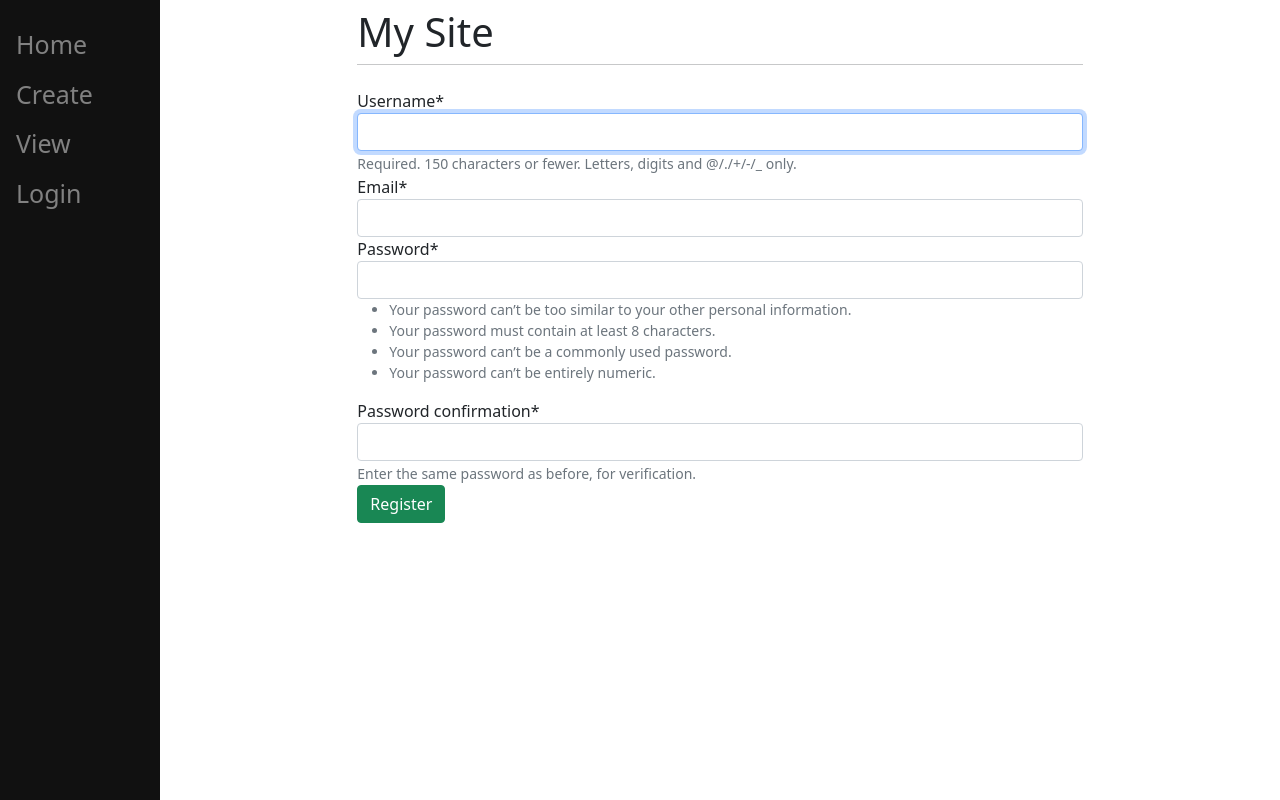
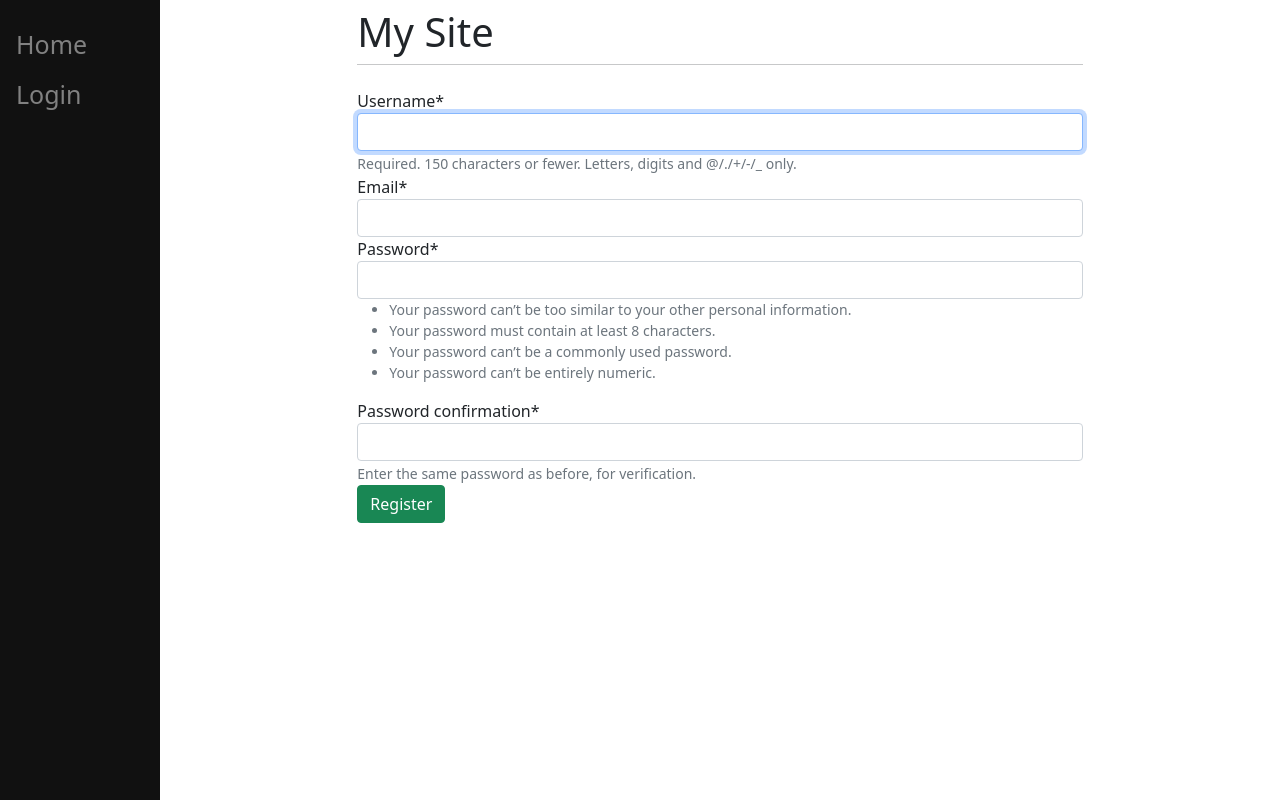
Before and after one commit to dannylty/orbital, a Django app: page /register/ in a window 1280 px wide. Run offline with Django 3.2, Linux system fonts and the light colour scheme; some libraries are stand-ins or nearby versions.

Commit message:
Add basewrapper to change sidenav based on auth

```diff
--- a/main/templates/main/base.html
+++ b/main/templates/main/base.html
@@ -30,6 +30,10 @@
 			margin-left: 160px;
 			padding: 0px 10px;
 		}
+
+		.crispyform {
+			max-width: 800px;
+		}
 	</style>
 
 	<link href="https://cdn.jsdelivr.net/npm/bootstrap@5.0.1/dist/css/bootstrap.min.css" rel="stylesheet" integrity="sha384-+0n0xVW2eSR5OomGNYDnhzAbDsOXxcvSN1TPprVMTNDbiYZCxYbOOl7+AMvyTG2x" crossorigin="anonymous">
@@ -37,14 +41,12 @@
 	<meta charset="utf-8">
     <meta name="viewport" content="width=device-width, initial-scale=1">
 
-	<title>{%block title %}My Website{% endblock %}</title>
+	<title>{% block wraptitle %}My Website{% endblock %}</title>
 </head>
 
 <body>
 	<div class="sidenav">
 		<a href="/home">Home</a>
-		<a href="/create">Create</a>
-		<a href="/view">View</a>
 		<a href="/login">Login</a>
 	</div>
 
@@ -53,7 +55,7 @@
 			<div class="col-8">
 				<h1 class="mt-2">My Site</h1>
 				<hr class="mt-0 mb-4">
-					{% block content %}
+					{% block wrapcontent %}
 					{% endblock %}
 			</div>
 		</div>
--- /dev/null
+++ b/main/templates/main/basewrapper.html
@@ -0,0 +1,25 @@
+<!-- Wraps base just to decide sidebar content based on auth status -->
+
+{% extends 'main/base.html' %}
+
+{% block wraptitle %}
+	{% block title %}My Website {% endblock %}
+{% endblock %}
+
+{% block wrapcontent %}
+	{% if user.is_authenticated %}
+		<div class="sidenav">
+			<a href="/home">Home</a>
+			<a href="/create">Create</a>
+			<a href="/view">View</a>
+			<a href="/logout">Logout</a>
+		</div>
+	{% else %}
+		<div class="sidenav">
+			<a href="/home">Home</a>
+			<a href="/login">Login</a>
+		</div>
+	{% endif %}
+	{% block content %}
+	{% endblock %}
+{% endblock %}
--- a/main/templates/main/create.html
+++ b/main/templates/main/create.html
@@ -1,4 +1,4 @@
-{% extends 'main/base.html' %}
+{% extends 'main/basewrapper.html' %}
 
 {% block title %} Create New List {% endblock %}
 
--- a/main/templates/main/home.html
+++ b/main/templates/main/home.html
@@ -1,5 +1,5 @@
-{% extends 'main/base.html' %}
+{% extends 'main/basewrapper.html' %}
 
 {% block content %}
-<h1>Home page</h1>
+<h1>Home page </h1>
 {% endblock %}
--- a/main/templates/main/view.html
+++ b/main/templates/main/view.html
@@ -1,4 +1,4 @@
-{% extends 'main/base.html' %}
+{% extends 'main/basewrapper.html' %}
 
 {% block title %}View{% endblock %}
 
--- a/main/views.py
+++ b/main/views.py
@@ -5,6 +5,10 @@ from .forms import CreateNewList
 from django.contrib.auth.decorators import login_required
 
 # Create your views here.
+
+def base_template_name_context_processor(request):
+    # Use request.user.is_authenticated() if using Django < 2.0
+    return 'login-base.html' if request.user.is_authenticated else 'base.html'
 
 @login_required(login_url='/loginprompt/')
 # Redirects if not logged in. Not a very nice solution
@@ -32,6 +36,7 @@ def index(response, id):
 
 
 def home(response):
+	print(response.user.is_authenticated)
 	return render(response, "main/home.html", {})
 
 @login_required(login_url='/loginprompt/')
--- a/orbital/settings.py
+++ b/orbital/settings.py
@@ -130,4 +130,4 @@ CRISPY_TEMPLATE_PACK = "bootstrap4"
 DEFAULT_AUTO_FIELD = 'django.db.models.BigAutoField'
 
 LOGIN_REDIRECT_URL = "/"
-LOGOUT_REDIRECT_URL = "/log-out"
+LOGOUT_REDIRECT_URL = "/"
--- a/register/templates/register/loginprompt.html
+++ b/register/templates/register/loginprompt.html
@@ -1,4 +1,4 @@
-{% extends "main/base.html" %}
+{% extends "main/basewrapper.html" %}
 
 {% block title %}Login to continue{% endblock %}
 
--- a/register/templates/register/register.html
+++ b/register/templates/register/register.html
@@ -1,10 +1,10 @@
-{% extends "main/base.html" %}
+{% extends "main/basewrapper.html" %}
 
 {% block title %}Create an Account{% endblock %}
 {% load crispy_forms_tags %}
 
 {% block content %}
-	<form method="POST" class="form-group">
+	<form method="POST" class="form-group crispyform">
 		{% csrf_token %}
 		{{form|crispy}}
 		<button type="submit" class="btn btn-success">Register</button>
--- a/register/templates/registration/login.html
+++ b/register/templates/registration/login.html
@@ -1,6 +1,6 @@
 <!-- Put under registration cause Django reads from this folder -->
 
-{% extends "main/base.html" %}
+{% extends "main/basewrapper.html" %}
 
 {% block title %}
 Login to FRIENDS
```
Also changed, not shown: db.sqlite3.
